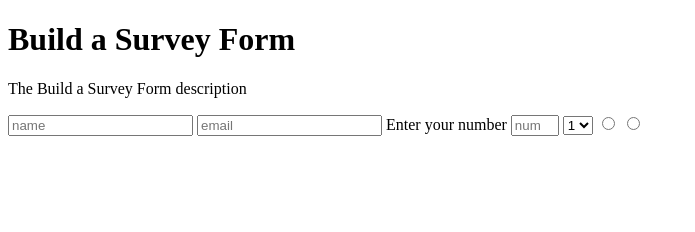
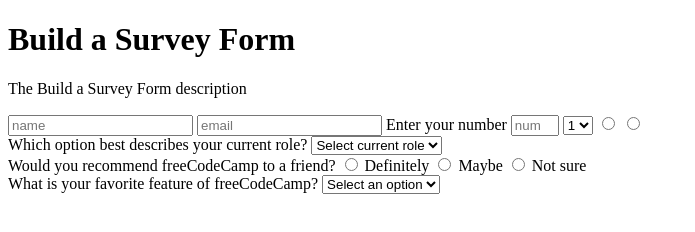
Before and after one commit to CS-IMMS/bamlaku_ismael, a plain HTML site: page index.html in a window 1280 px wide. Shown: the whole page, without its empty margins (0-695 px from the left). Drawn offline with Linux system fonts and the light colour scheme.

Commit message:
update message

```diff
--- a/index.html
+++ b/index.html
@@ -25,6 +25,44 @@
         </select>
         <input type="radio" value="Html" name="html"/>
         <input type="radio"  value="CSS" mane="css"/>
+        <div class="input-element">
+            <label for="option" id="Select-label">
+                Which option best describes your current role?
+            </label>
+            <select name="" id="dropdown">
+                 <option value="">Select current role</option>
+                <option value="">Student</option>
+                <option value="">Full time job</option>
+                <option value="">Full time learner</option>
+                <option value="">Prefer not to say</option>
+                <option value="">Other</option>
+            </select>
+        </div>
+        <div id="">
+            <label for="">
+                Would you recommend freeCodeCamp to a friend?
+            </label>
+            <label for=""><input type="radio" name = "freeCodeCamp">
+            Definitely</label>
+            <label for=""><input type="radio" name = "freeCodeCamp">
+             Maybe</label>
+             <label for=""><input type="radio" name = "freeCodeCamp">
+             Not sure</label>
+
+                    </div>
+                    <div class="input-element">
+                        <label for="option" id="Select-label">
+                            What is your favorite feature of freeCodeCamp?
+                        </label>
+                        <select name="" id="dropdown">
+                             <option value="">Select an option</option>
+                            <option value="">Challenges</option>
+                            <option value="">project</option>
+                            <option value="">community</option>
+                            <option value="">open source </option>
+                        </select>
+                    </div>
+
     </form>
 </body>
 </html>
```
